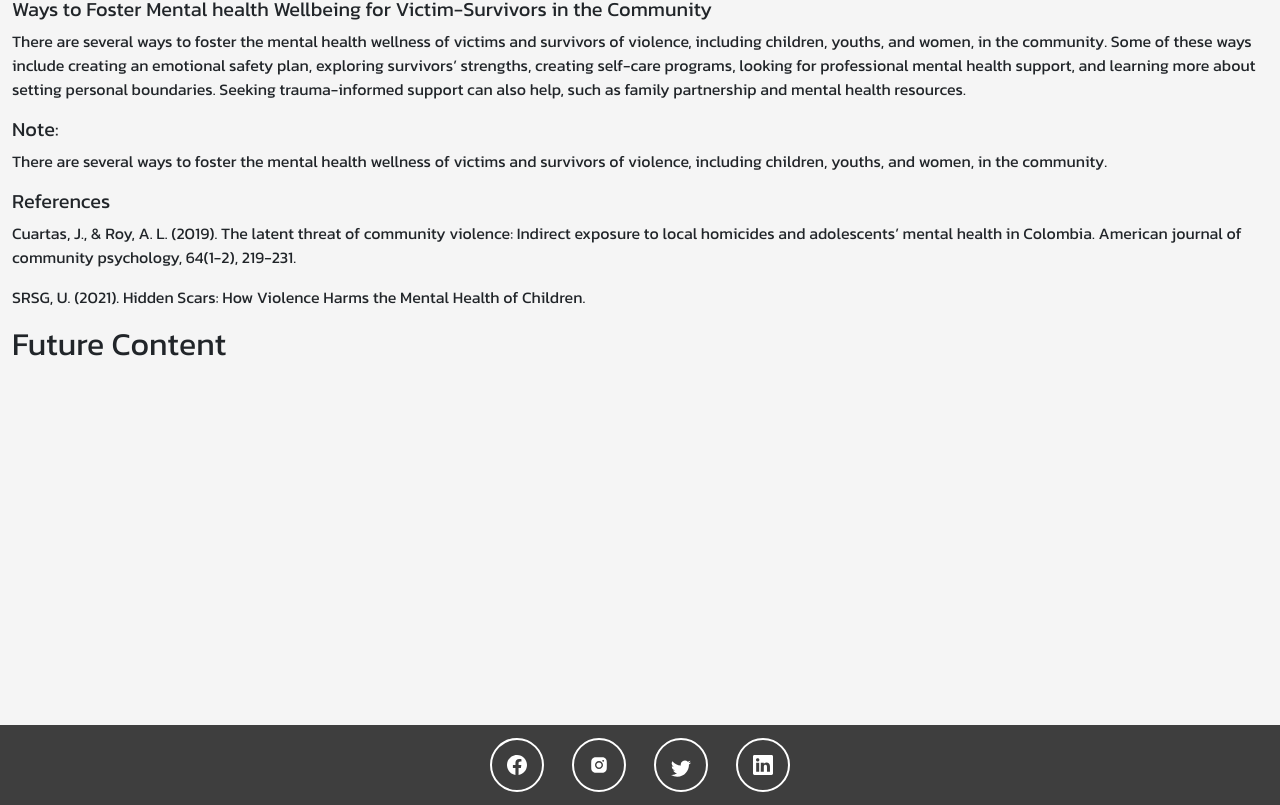
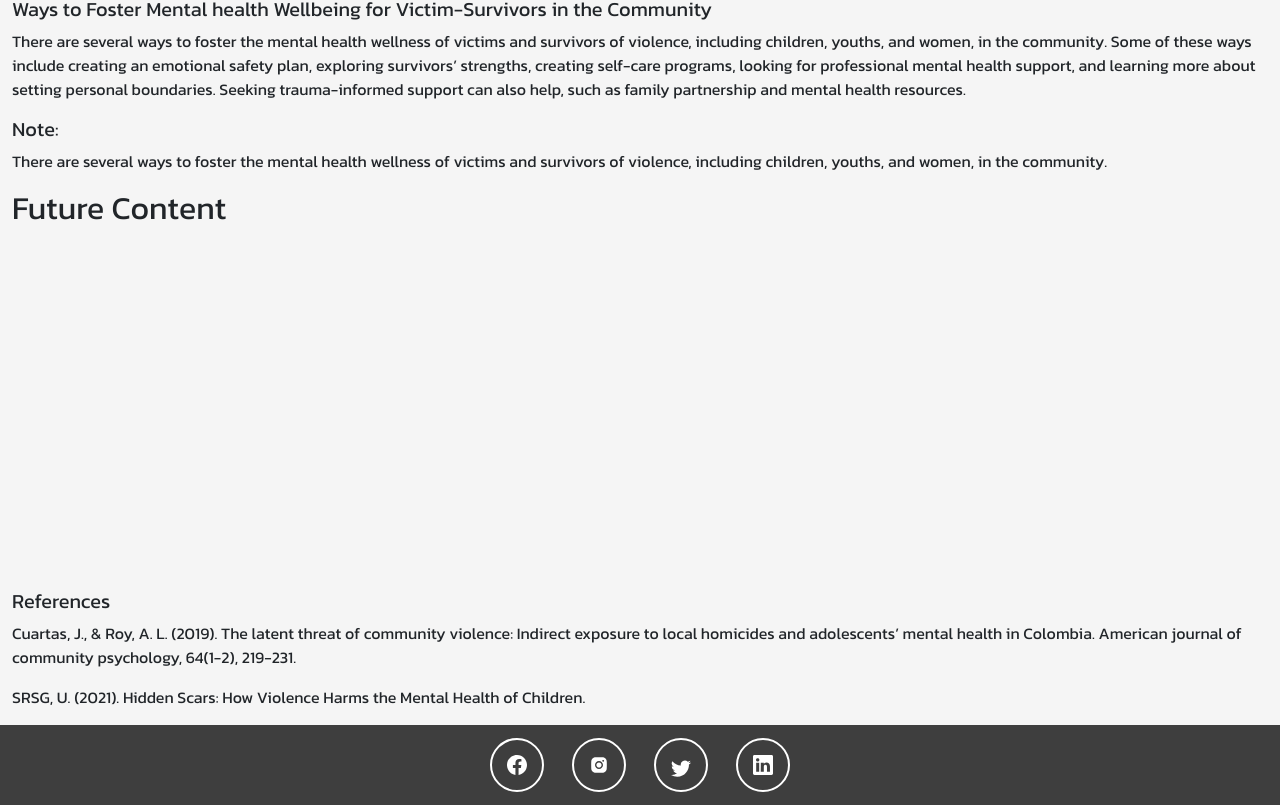
Before and after one commit to Roche001/campaign-website, a React (Create React App) app: page / in a window 1280 px wide. Shown: the part 2517-3322 px from the top of the page. Built offline with nearby package versions, Linux system fonts and the light colour scheme; a web font is replaced by a local one.

Commit message:
update changes

```diff
--- a/src/components/wellbeing/Wellbeing.jsx
+++ b/src/components/wellbeing/Wellbeing.jsx
@@ -32,6 +32,9 @@ const Wellbeing = () => {
           </p>
         </div>
       </div>
+      <div className="space">
+        <h2>Future Content</h2>
+      </div>
       <div className="reference">
         <h5>References </h5>
         <p>
@@ -46,9 +49,6 @@ const Wellbeing = () => {
           Children.
         </p>
       </div>
-      <div className="space">
-        <h2>Future Content</h2>
-      </div>
     </section>
   );
 };
```
